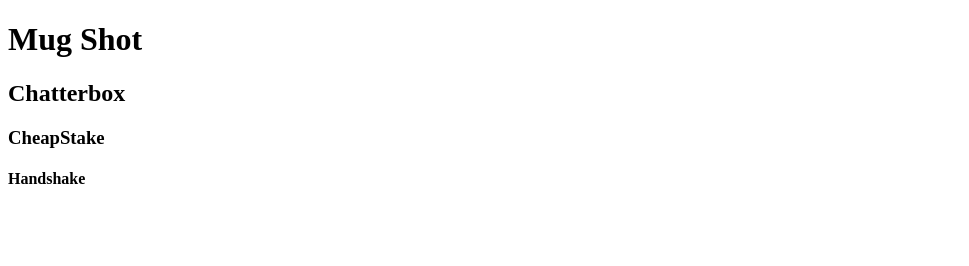
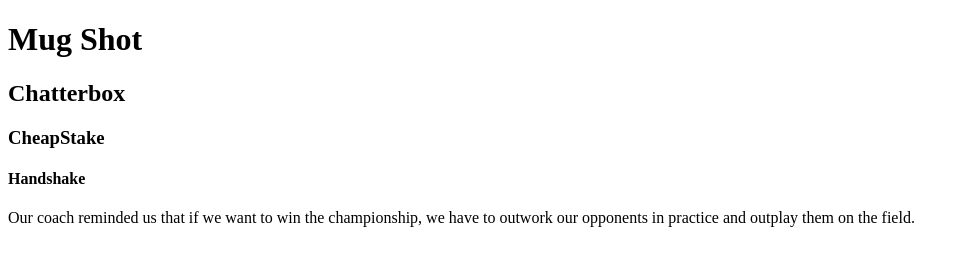
Before and after one commit to duriaux/Proj1, a plain HTML site: page index.html in a window 1280 px wide. Shown: the whole page, without its empty margins (0-969 px from the left). Drawn offline with Linux system fonts and the light colour scheme.

Commit message:
p elem arrived Proj1's house

```diff
--- a/index.html
+++ b/index.html
@@ -11,5 +11,8 @@
     <h2>Chatterbox</h2>
     <h3>CheapStake</h3>
     <h4>Handshake</h4>
+
+<p>Our coach reminded us that if we want to win the championship, we have to outwork our opponents in practice and outplay them on the field.</p>
+
 </body>
 </html>
```
